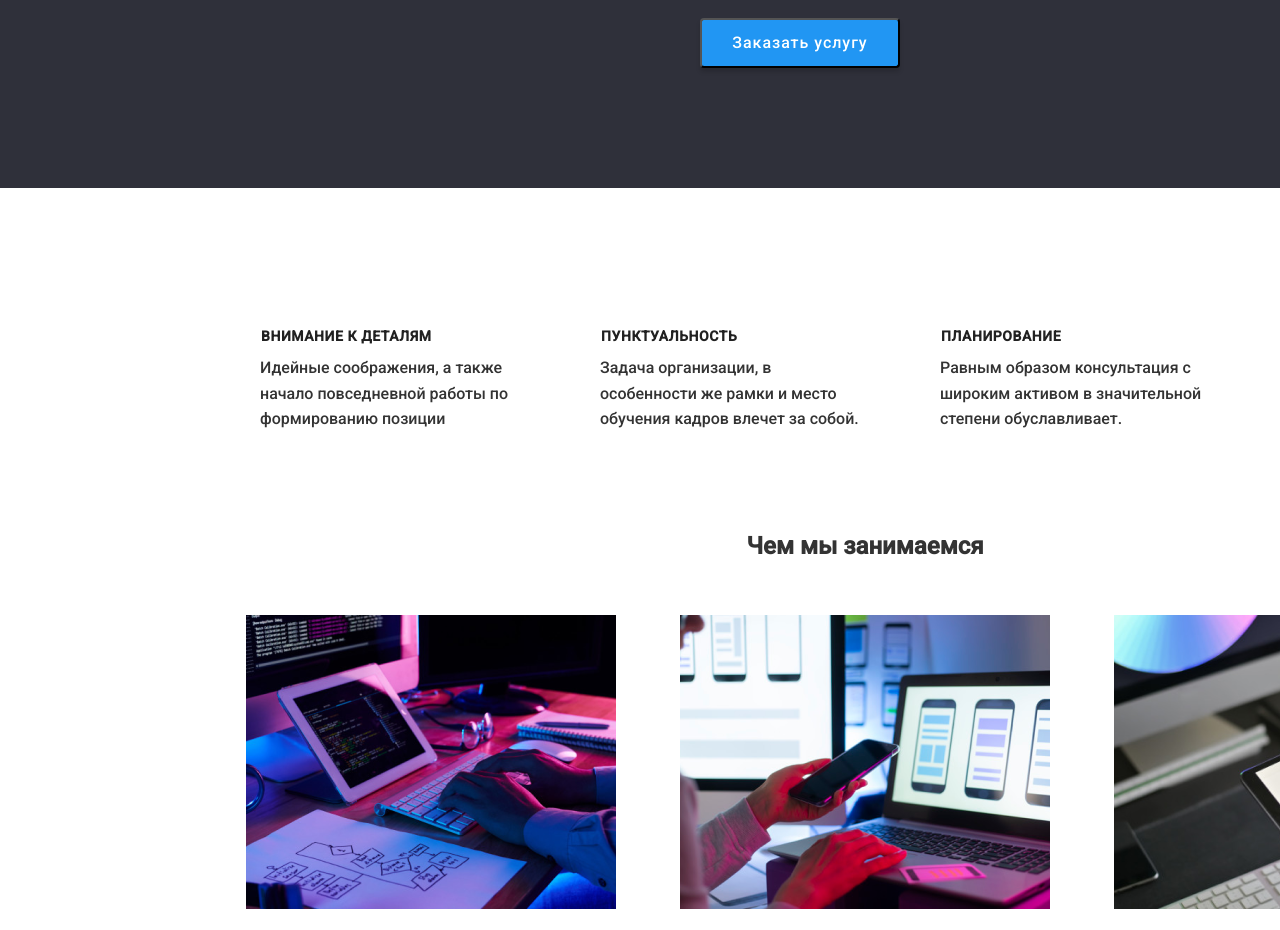
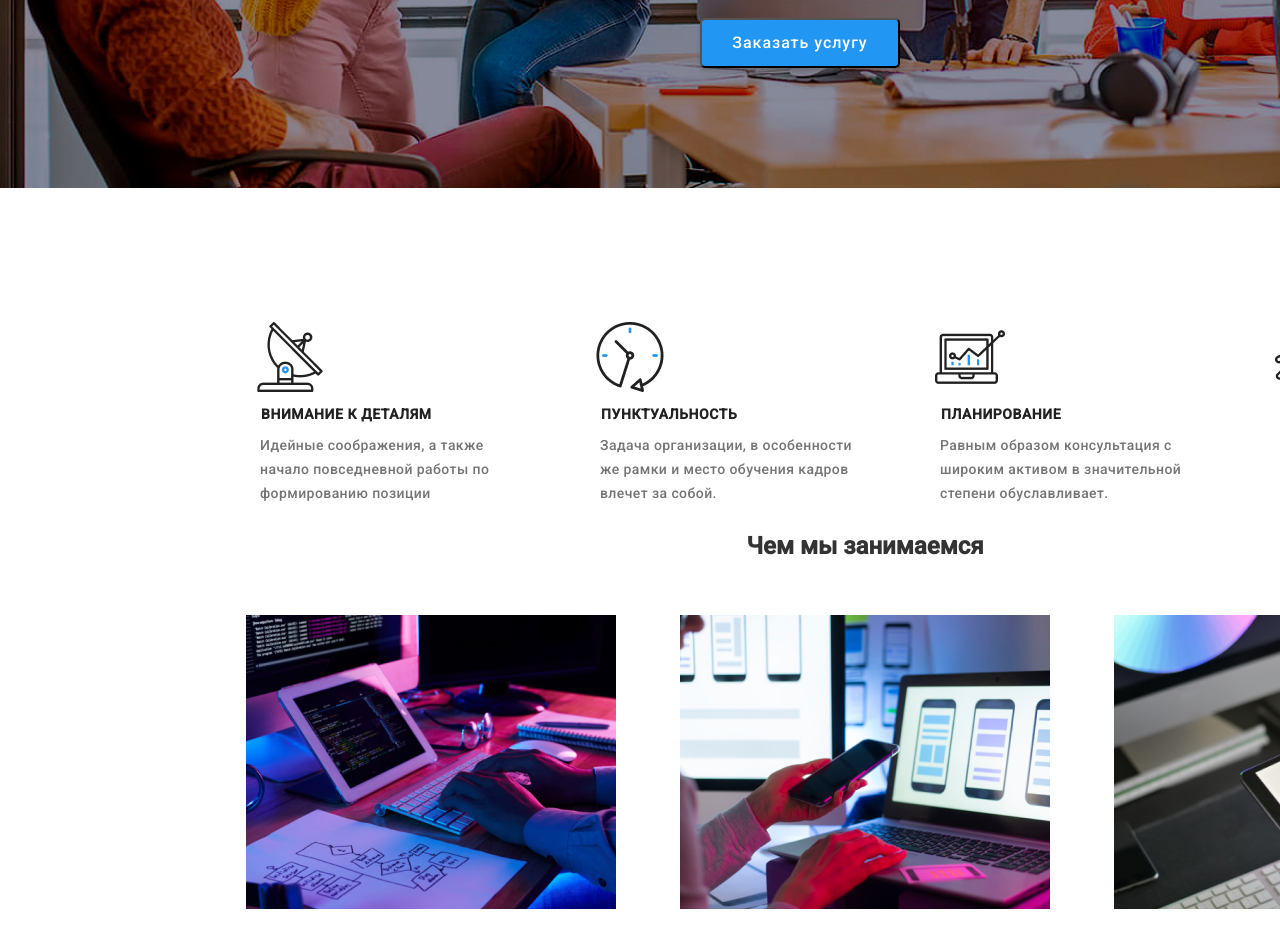
Before and after one commit to MikhailKolomoitsev/goit-markup-hw-05, a plain HTML site: page index.html in a window 1280 px wide. Shown: the part 492-1422 px from the top of the page. Drawn offline with Linux system fonts and the light colour scheme.

Commit message:
Ome more

```diff
--- a/css/styles.css
+++ b/css/styles.css
@@ -166,7 +166,7 @@ body {
   text-transform: uppercase;
 }
 
-.section-offer button {
+.section-offer-button {
   position: absolute;
   width: 200px;
   height: 50px;
@@ -174,7 +174,7 @@ body {
   top: 430px;
   background: var(--fontblue-color);
   box-shadow: 0px 4px 4px rgba(0, 0, 0, 0.15);
-  border-radius: 4px;
+  border-radius: 5px;
 }
 
 /* Details section */
@@ -196,11 +196,18 @@ body {
 .section-details ul li {
   margin: 30px;
 }
-.section-details ul li p {
+.section-details-ul-li-p {
   width: 270px;
   margin: 5px;
+  color: #757575;
+  font-family: Roboto;
+  font-style: normal;
+  font-weight: normal;
+  font-size: 14px;
+  line-height: 24px;
+  letter-spacing: 0.03em;
 }
-.section-details h2 {
+.section-details-h2 {
   font-family: Roboto;
   font-style: normal;
   font-weight: 400;
@@ -211,6 +218,9 @@ body {
   color: var(--font-h-color);
   text-align: left;
   padding: 6px;
+}
+
+.section-details-pic {
 }
 
 /* What we do */
--- a/index.html
+++ b/index.html
@@ -35,23 +35,30 @@
             <div>
                 <h2>Эффективные решения для вашего бизнеса</h2>
 
-            <button><a href="./index.html" class="imgfootera"><span class="button-fonts">Заказать услугу</span></a></button>
+            <button class="section-offer-button"><a href="./index.html" class="imgfootera"><span class="button-fonts">Заказать услугу</span></a></button>
             </div>
+            <img src="./images/offer-section/img-overlay.jpg" alt="TeamPicture" width="1600" height="600">
         </section>
 
 
         <!-- Details Section -->
         <section class="section-details">
         <ul>
-            <li><h2><strong>Внимание к деталям</strong></h2>
-                <p>Идейные соображения, а также начало повседневной работы по формированию позиции</p>
+            <li><img src="./images/details-section/antena1.png" alt="antena1"
+                class="section-details-pic" width="70" height="70">
+                <h2  class="section-details-h2"><strong>Внимание к деталям</strong></h2>
+                <p class="section-details-ul-li-p">Идейные соображения, а также начало повседневной работы по формированию позиции</p>
                 </li>
-            <li><h2><strong>Пунктуальность</strong></h2>
-                <p>Задача организации, в особенности же рамки и место обучения кадров влечет за собой.</p></li>
-            <li><h2><strong>Планирование</strong></h2>
-                <p>Равным образом консультация с широким активом в значительной степени обуславливает.</p></li>
-            <li><h2><strong>Современные технологии</strong></h2>
-                <p>Значимость этих проблем настолько очевидна, что реализация плановых заданий.</p></li>
+            <li><img src="./images/details-section/clock1.png" alt="clock1"
+                class="section-details-pic" width="70" height="70">
+                <h2  class="section-details-h2"><strong>Пунктуальность</strong></h2>
+                <p class="section-details-ul-li-p">Задача организации, в особенности же рамки и место обучения кадров влечет за собой.</p></li>
+            <li><img src="./images/details-section/diagram1.png" alt="diagram1" class="section-details-pic" width="70" height="70">
+                <h2  class="section-details-h2"><strong>Планирование</strong></h2>
+                <p class="section-details-ul-li-p">Равным образом консультация с широким активом в значительной степени обуславливает.</p></li>
+            <li><img src="./images/details-section/astronaut1.png" alt="astronaut1" class="section-details-pic" width="70" height="70">
+                <h2 class="section-details-h2"><strong>Современные технологии</strong></h2>
+                <p class="section-details-ul-li-p">Значимость этих проблем настолько очевидна, что реализация плановых заданий.</p></li>
             </ul>
         </section>
 
```
Also changed, not shown: images/details-section/antena1.png (added), images/details-section/astronaut1.png (added), images/details-section/clock1.png (added), images/details-section/diagram1.png (added), images/offer-section/img-overlay.jpg (added), images/offer-section/overlay.png (added).
